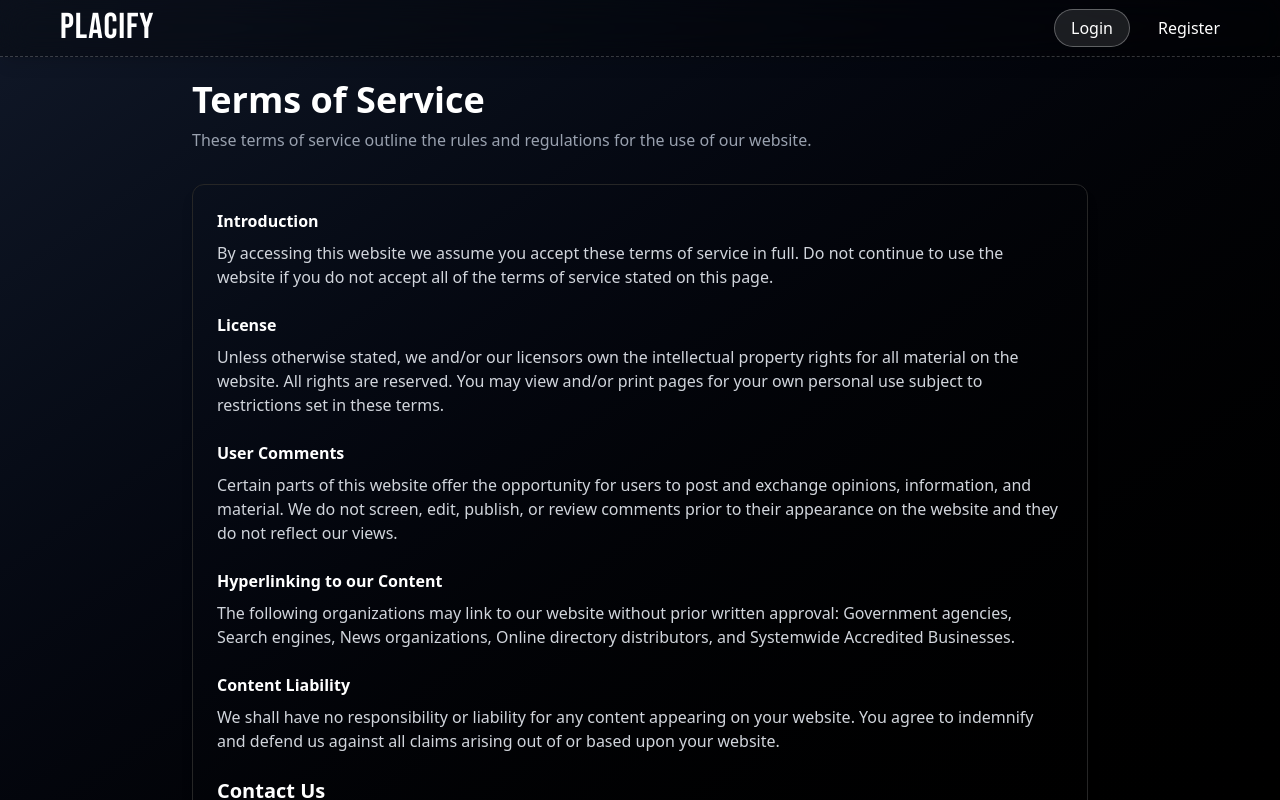
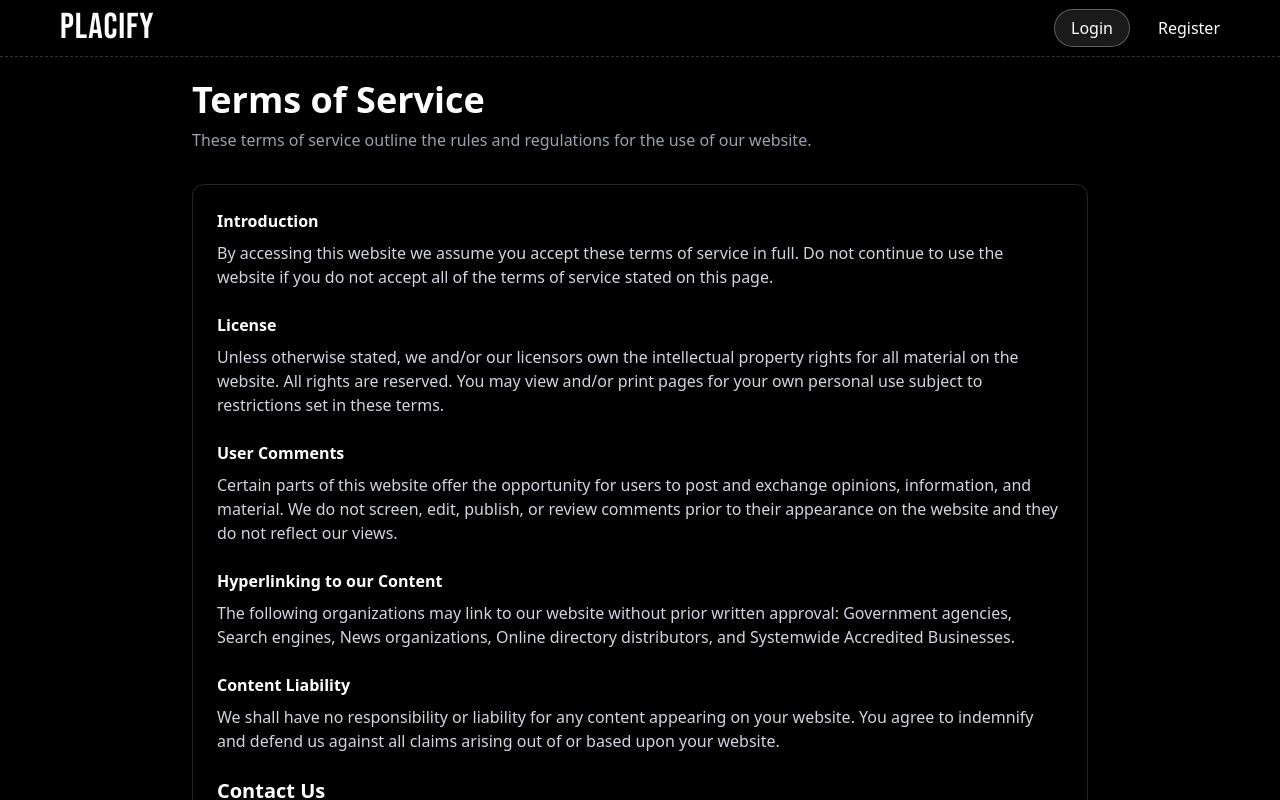
Before and after one commit to seronsenapati/PLACIFY-FRONTEND, a React (Vite) app in the folder frontend/: page /terms-of-service in a window 1280 px wide. Shown: the top 800 px of the page. Built offline with nearby package versions, Linux system fonts and the light colour scheme.

Commit message:
Fix some theme in the TOS and Privacy page.

```diff
--- a/frontend/src/pages/PrivacyPolicy.jsx
+++ b/frontend/src/pages/PrivacyPolicy.jsx
@@ -6,7 +6,7 @@ const PrivacyPolicy = () => {
   };
 
   return (
-    <div className="min-h-screen bg-gradient-to-br from-gray-900 to-black bg-black text-white pt-20">
+    <div className="min-h-screen bg-black text-white pt-20">
       <div className="max-w-4xl mx-auto">
         {/* Page Heading */}
         <h1 className="text-4xl font-bold mb-2">Privacy Policy</h1>
--- a/frontend/src/pages/TermsOfService.jsx
+++ b/frontend/src/pages/TermsOfService.jsx
@@ -6,7 +6,7 @@ const TermsOfService = () => {
   };
 
   return (
-    <div className="min-h-screen bg-gradient-to-br from-gray-900 to-black bg-black text-white pt-20">
+    <div className="min-h-screen bg-black text-white pt-20">
       <div className="max-w-4xl mx-auto">
         {/* Page Heading */}
         <h1 className="text-4xl font-bold mb-2">Terms of Service</h1>
```
Also changed, not shown: 1 other file (tests, documents, lock files or other folders).
